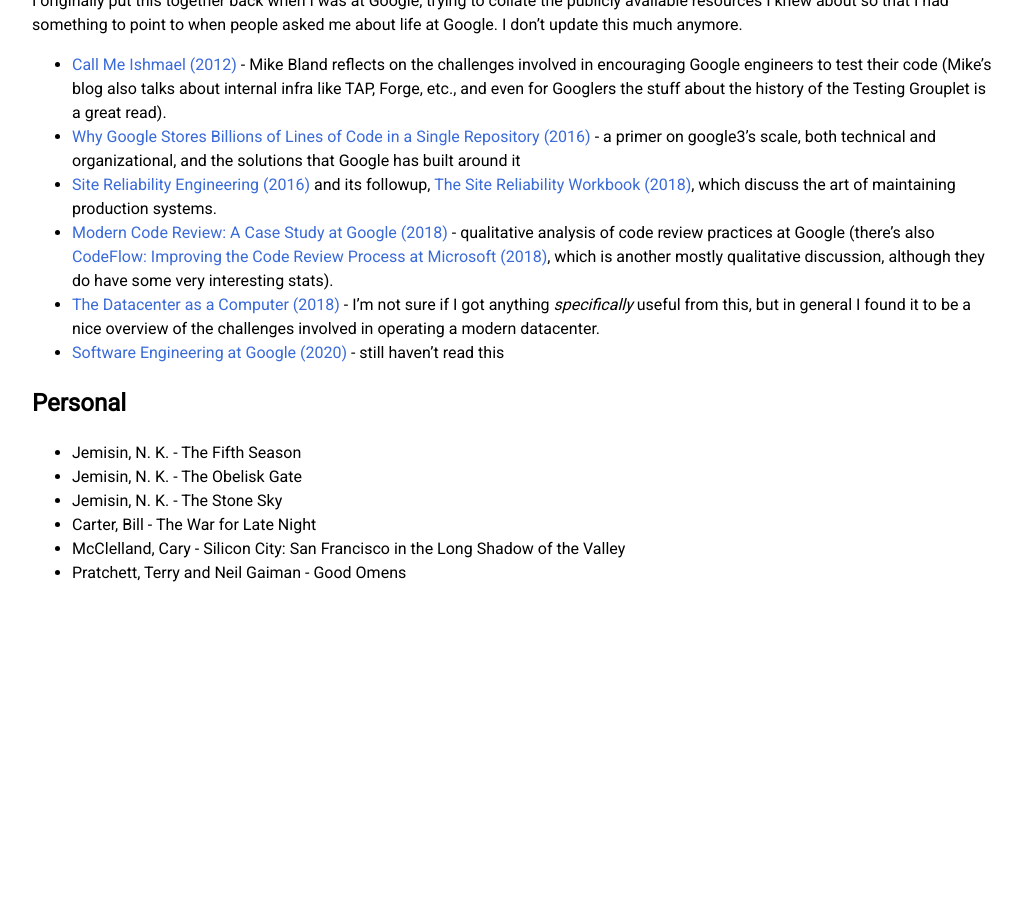
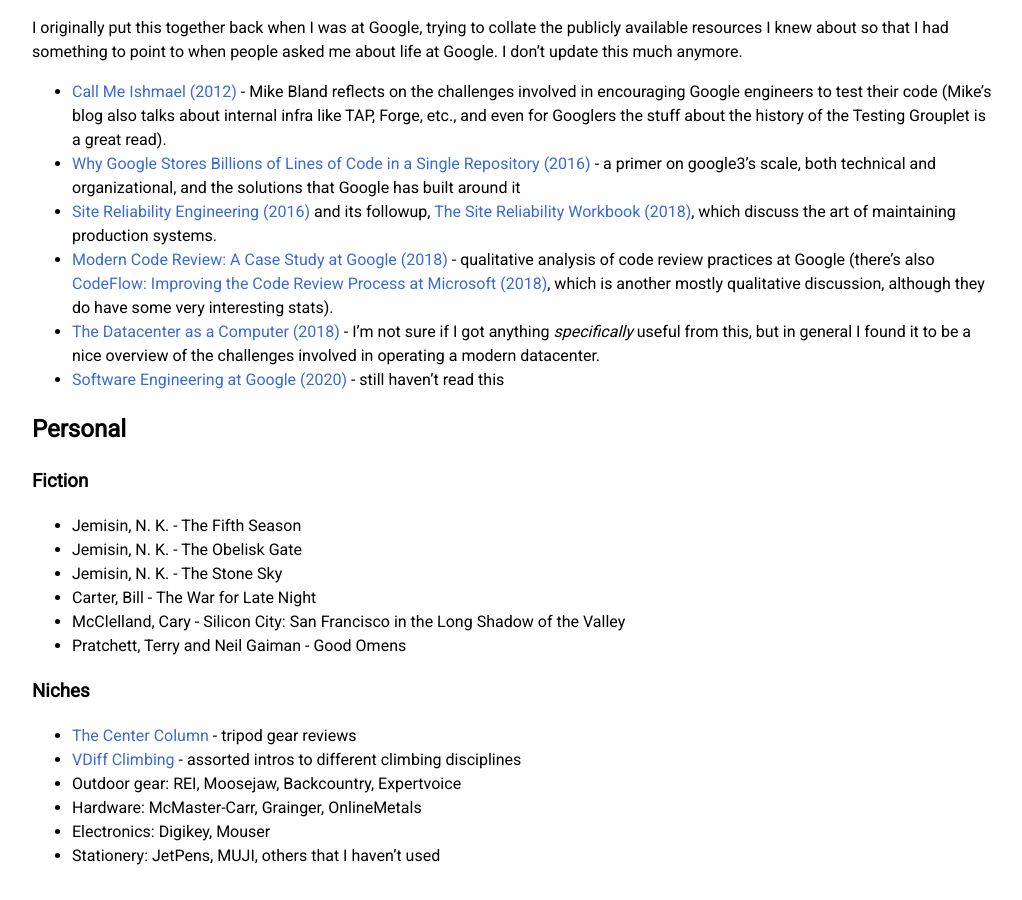
Before and after one commit to sxlijin/sxlijin.github.io, a Jekyll site: the page built from bookshelf.md, in a window 1280 px wide and 900 px high, scrolled down 1521 px. Shown: the whole window, without its empty margins (128-1150 px from the left). Built offline with Jekyll 4.4.1, drawn with Linux system fonts in a browser that asks for light colours; our own code applies the rules of GitHub Pages for plain Markdown files; before the commit the page ends 2138 px from its top, so only the background shows below that.

Commit message:
content: add niche links to bookshelf

```diff
--- a/bookshelf.md
+++ b/bookshelf.md
@@ -16,7 +18,7 @@
   * [Systems design explains the world (2020)](https://apenwarr.ca/log/20201227) and [Systems design 2: what we hope we know (2023)](https://apenwarr.ca/log/20230415)
 * Bartosz Ciechanowski - https://ciechanow.ski/ - a master class in interactive graphics
 
-## Articles
+### Articles
 
 * [A Few Billion Lines of Code Later (2010)](https://web.stanford.edu/~engler/BLOC-coverity.pdf)
 
@@ -54,8 +56,7 @@
 
 * [How we manage 200+ open-source repos (2023)](https://turbot.com/blog/2023/10/repo-management)
 
-
-## Google
+### Google
 
 I originally put this together back when I was at Google, trying to collate the publicly available resources I knew about so that I had something to point to when people asked me about life at Google. I don't update this much anymore.
 
@@ -68,9 +69,20 @@
 
 ## Personal
 
+### Fiction
+
 * Jemisin, N. K. - The Fifth Season
 * Jemisin, N. K. - The Obelisk Gate
 * Jemisin, N. K. - The Stone Sky
 * Carter, Bill - The War for Late Night
 * McClelland, Cary - Silicon City: San Francisco in the Long Shadow of the Valley
 * Pratchett, Terry and Neil Gaiman - Good Omens
+
+### Niches
+
+* [The Center Column](https://thecentercolumn.com/) - tripod gear reviews
+* [VDiff Climbing](https://www.vdiffclimbing.com/) - assorted intros to different climbing disciplines
+* Outdoor gear: REI, Moosejaw, Backcountry, Expertvoice
+* Hardware: McMaster-Carr, Grainger, OnlineMetals
+* Electronics: Digikey, Mouser
+* Stationery: JetPens, MUJI, others that I haven't used
```
Also changed, not shown: other parts of bookshelf.md (+3 -1 lines).
